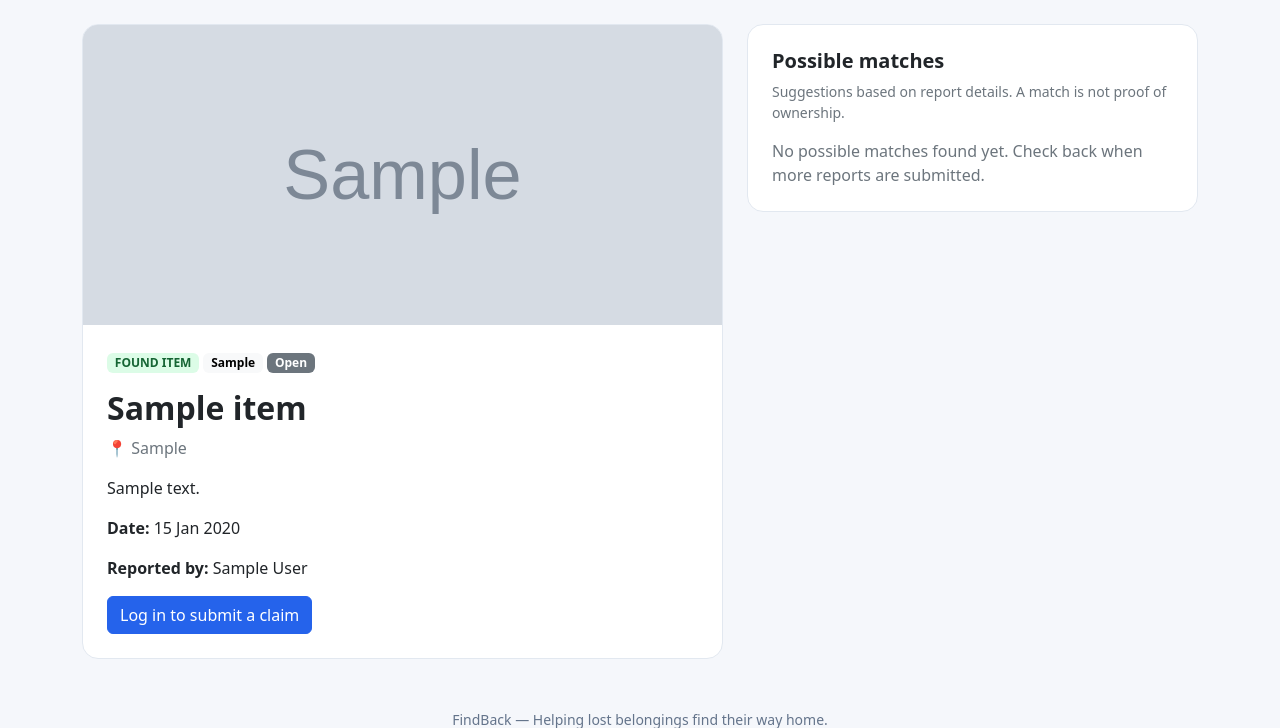
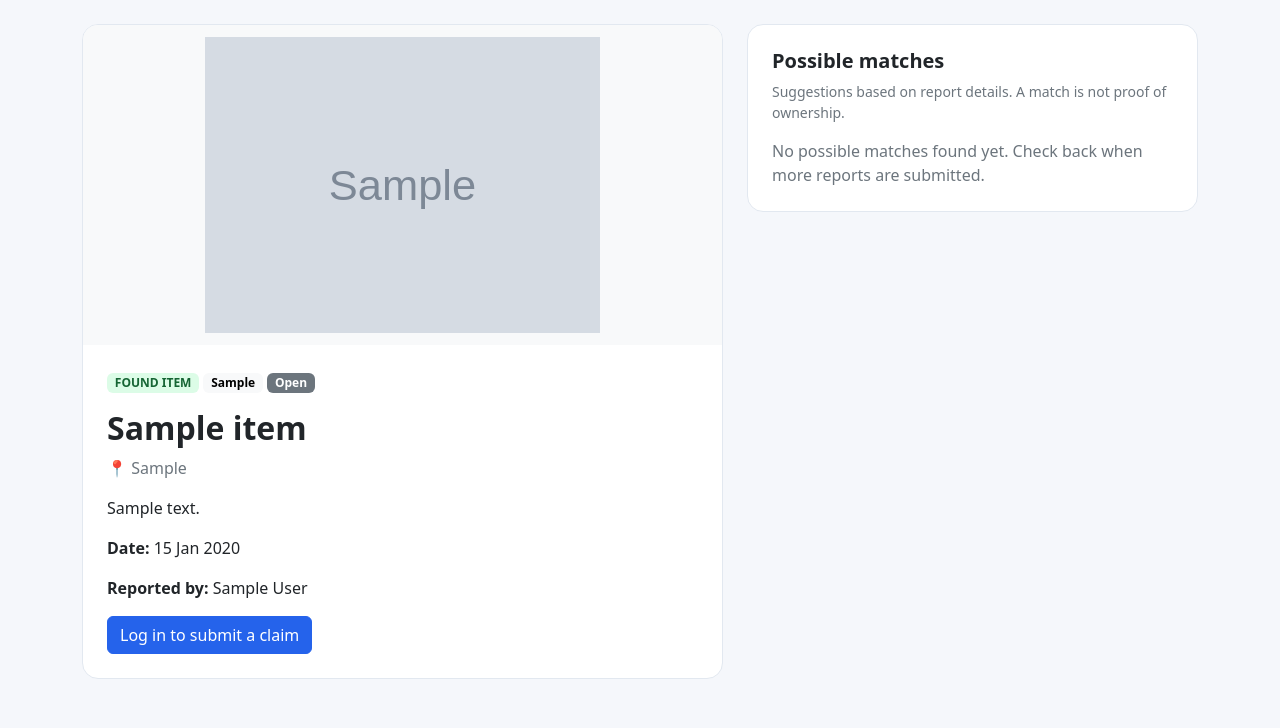
Before and after one commit to JayantPatgar/FindBack, a Flask app: page /item/1 in a window 1280 px wide. Shown: the part 57-785 px from the top of the page. Run offline with Flask 3, Linux system fonts and the light colour scheme; tables that the repository leaves empty hold one stand-in row (values such as "Sample post"); grey boxes marked "Sample" are stand-in pictures; parts of the project's set-up code (start-up, migrations or seed data) failed here and were passed over.

Commit message:
Fix item detail image cropping

```diff
--- a/templates/item_detail.html
+++ b/templates/item_detail.html
@@ -5,9 +5,18 @@
 <div class="row g-4">
     <div class="col-lg-7">
         <div class="card overflow-hidden">
-            {% if item.image_url %}
-            <img src="{{ item.image_url }}" class="item-image" style="height:300px" alt="Reported item" referrerpolicy="no-referrer">
-            {% else %}
+
+{% if item.image_url %}
+<div style="width: 100%; height: 320px; background: #f8f9fa; display: flex; align-items: center; justify-content: center; padding: 12px;">
+    <img
+        src="{{ item.image_url }}"
+        alt="{{ item.item_name }}"
+        style="width: 100%; height: 100%; object-fit: contain; display: block;"
+        referrerpolicy="no-referrer"
+    >
+</div>
+{% else %}
+
             <div class="placeholder-image" style="height:200px">🔎</div>
             {% endif %}
             <div class="card-body p-4">
```
